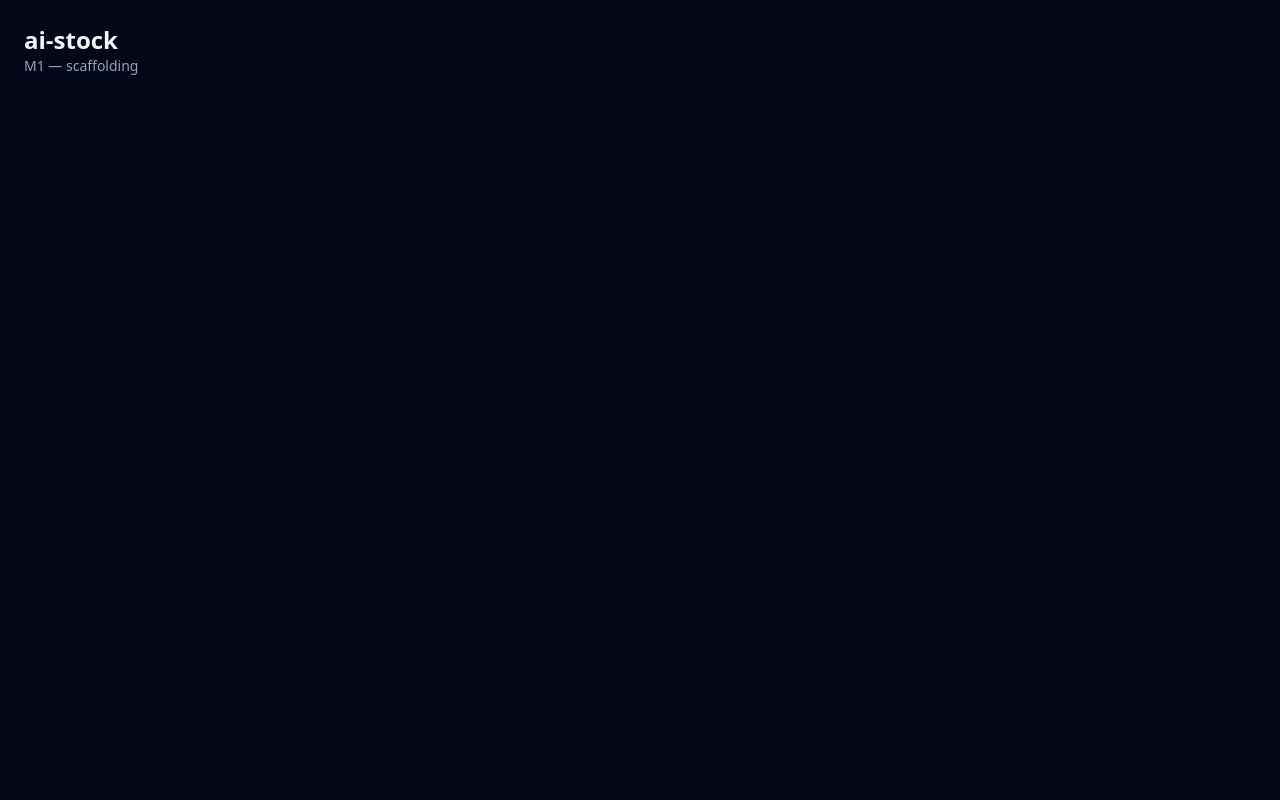
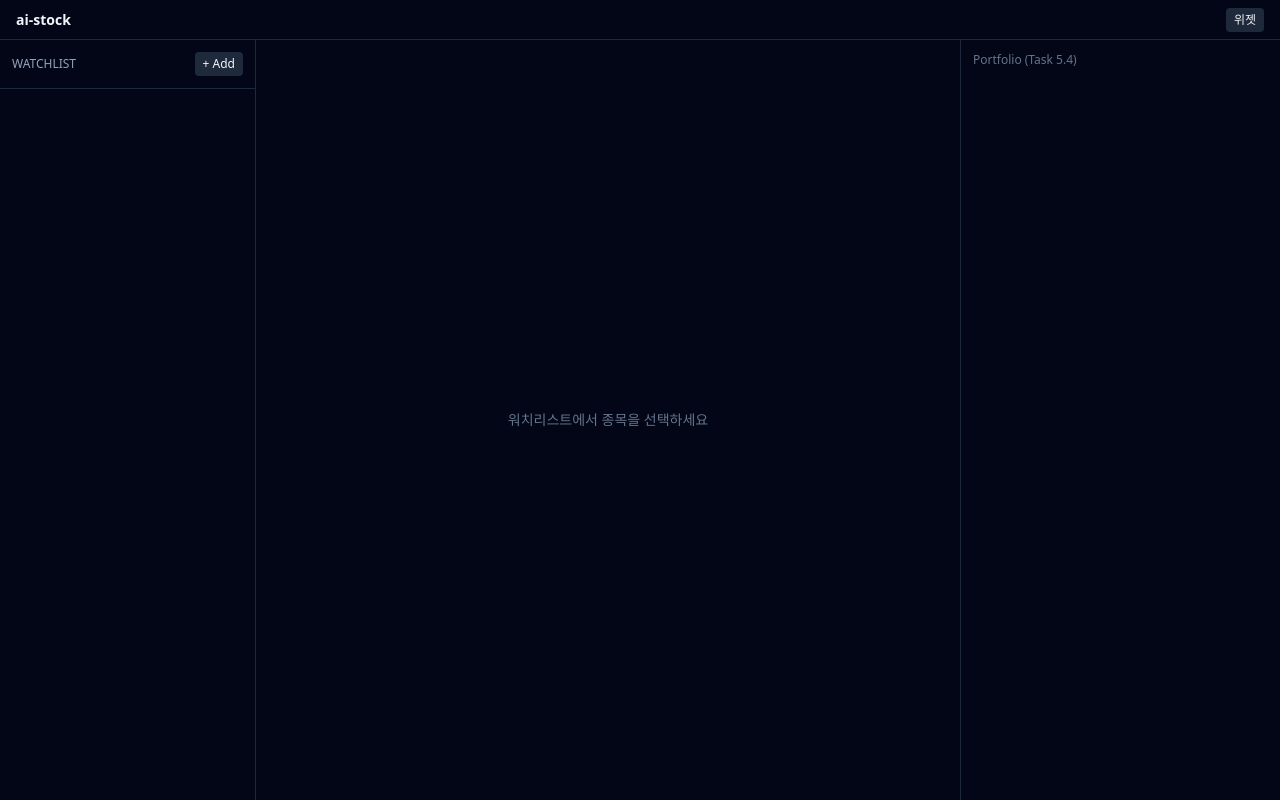
Before and after one commit to WillowRyu/ai-stock, a React (Vite) app: page / in a window 1280 px wide. Built offline with nearby package versions, Linux system fonts and the light colour scheme.

Commit message:
feat(web): main window with watchlist, detail pane, add-symbol dialog

```diff
--- a/src/App.tsx
+++ b/src/App.tsx
@@ -1,8 +1,41 @@
+import { useEffect, useState } from "react";
+import { invoke } from "@tauri-apps/api/core";
+import { Watchlist } from "./components/Watchlist";
+import { DetailPane } from "./components/DetailPane";
+import { AddSymbolDialog } from "./components/AddSymbolDialog";
+import { PortfolioPanel } from "./components/PortfolioPanel";
+import { useQuotesStore } from "./lib/state/quotesStore";
+import { onQuoteUpdate, ipc, type SymbolDto } from "./lib/ipc";
+import { usePortfolioStore } from "./lib/state/portfolioStore";
+
 export default function App() {
+  const [selected, setSelected] = useState<SymbolDto | null>(null);
+  const [adding, setAdding] = useState(false);
+  const apply = useQuotesStore((s) => s.apply);
+  const refreshPortfolio = usePortfolioStore((s) => s.refresh);
+
+  useEffect(() => {
+    ipc.quotesSnapshot().then(apply);
+    refreshPortfolio();
+    const unsub = onQuoteUpdate((updates) => {
+      apply(updates);
+      refreshPortfolio();
+    });
+    return () => { unsub.then((fn) => fn()); };
+  }, [apply, refreshPortfolio]);
+
   return (
-    <div className="p-6">
-      <h1 className="text-2xl font-semibold">ai-stock</h1>
-      <p className="text-sm text-slate-400">M1 — scaffolding</p>
+    <div className="h-screen flex flex-col">
+      <header className="h-10 border-b border-slate-800 px-4 flex items-center text-sm">
+        <span className="font-semibold">ai-stock</span>
+        <button onClick={() => invoke("widget_toggle")} className="ml-auto text-xs px-2 py-1 rounded bg-slate-800">위젯</button>
+      </header>
+      <div className="flex flex-1 min-h-0">
+        <Watchlist selected={selected} onSelect={setSelected} onAdd={() => setAdding(true)} />
+        <DetailPane symbol={selected} />
+        <PortfolioPanel />
+      </div>
+      {adding && <AddSymbolDialog onClose={() => setAdding(false)} />}
     </div>
   );
 }
--- /dev/null
+++ b/src/components/AddSymbolDialog.tsx
@@ -0,0 +1,56 @@
+import { useState } from "react";
+import { useWatchlistStore } from "../lib/state/watchlistStore";
+import type { AssetKind, SymbolDto } from "../lib/ipc";
+
+export function AddSymbolDialog({ onClose }: { onClose(): void }) {
+  const add = useWatchlistStore((s) => s.add);
+  const [kind, setKind] = useState<AssetKind>("crypto");
+  const [ticker, setTicker] = useState("BTC");
+  const [quote, setQuote] = useState("USD");
+  const [error, setError] = useState<string | null>(null);
+
+  async function submit(e: React.FormEvent) {
+    e.preventDefault();
+    setError(null);
+    const symbol: SymbolDto = {
+      kind,
+      ticker: ticker.toUpperCase(),
+      quote_currency: kind === "crypto" ? quote.toUpperCase() : null,
+    };
+    try { await add(symbol); onClose(); } catch (err) { setError(String(err)); }
+  }
+
+  return (
+    <div className="fixed inset-0 bg-black/50 flex items-center justify-center" onClick={onClose}>
+      <form onClick={(e) => e.stopPropagation()} onSubmit={submit}
+            className="bg-slate-900 border border-slate-700 rounded-lg p-5 w-80 space-y-3">
+        <h3 className="text-lg font-semibold">종목 추가</h3>
+        <label className="block text-xs">자산 유형
+          <select value={kind} onChange={(e) => setKind(e.target.value as AssetKind)}
+                  className="mt-1 w-full bg-slate-800 rounded p-1.5">
+            <option value="crypto">Crypto</option>
+            <option value="us">US Equity</option>
+            <option value="kr">KR Equity (M2)</option>
+            <option value="fx">Forex</option>
+            <option value="com">Commodity</option>
+          </select>
+        </label>
+        <label className="block text-xs">티커
+          <input value={ticker} onChange={(e) => setTicker(e.target.value)}
+                 className="mt-1 w-full bg-slate-800 rounded p-1.5" />
+        </label>
+        {kind === "crypto" && (
+          <label className="block text-xs">호가 통화
+            <input value={quote} onChange={(e) => setQuote(e.target.value)}
+                   className="mt-1 w-full bg-slate-800 rounded p-1.5" />
+          </label>
+        )}
+        {error && <div className="text-rose-400 text-xs">{error}</div>}
+        <div className="flex gap-2 justify-end">
+          <button type="button" onClick={onClose} className="px-3 py-1 text-sm rounded bg-slate-800">취소</button>
+          <button type="submit" className="px-3 py-1 text-sm rounded bg-emerald-600">추가</button>
+        </div>
+      </form>
+    </div>
+  );
+}
--- /dev/null
+++ b/src/components/DetailPane.tsx
@@ -0,0 +1,27 @@
+import { useQuotesStore, quoteKey } from "../lib/state/quotesStore";
+import type { SymbolDto } from "../lib/ipc";
+
+export function DetailPane({ symbol }: { symbol: SymbolDto | null }) {
+  const quotes = useQuotesStore((s) => s.bySymbol);
+  if (!symbol) {
+    return <div className="flex-1 flex items-center justify-center text-slate-500 text-sm">워치리스트에서 종목을 선택하세요</div>;
+  }
+  const q = quotes[quoteKey(symbol)];
+  const changePct = q?.change_24h ? Number(q.change_24h) * 100 : null;
+  return (
+    <main className="flex-1 p-6">
+      <div className="text-xs uppercase text-slate-500">{symbol.kind}</div>
+      <h2 className="text-2xl font-semibold">{symbol.ticker}{symbol.quote_currency ? `/${symbol.quote_currency}` : ""}</h2>
+      <div className="mt-4 flex items-baseline gap-3">
+        <div className="text-4xl tabular-nums">{q?.price ?? "—"}</div>
+        <div className="text-slate-400">{q?.currency ?? ""}</div>
+        {changePct !== null && (
+          <div className={changePct >= 0 ? "text-emerald-400" : "text-rose-400"}>
+            {changePct >= 0 ? "+" : ""}{changePct.toFixed(2)}%
+          </div>
+        )}
+      </div>
+      <p className="mt-2 text-xs text-slate-500">Last observed: {q?.observed_at ?? "—"}</p>
+    </main>
+  );
+}
--- /dev/null
+++ b/src/components/PortfolioPanel.tsx
@@ -0,0 +1,4 @@
+// Temporary stub — full implementation lands in Task 5.4.
+export function PortfolioPanel() {
+  return <aside className="w-80 border-l border-slate-800 p-3 text-xs text-slate-500">Portfolio (Task 5.4)</aside>;
+}
--- /dev/null
+++ b/src/components/Watchlist.tsx
@@ -0,0 +1,53 @@
+import { useEffect } from "react";
+import clsx from "clsx";
+import { useWatchlistStore } from "../lib/state/watchlistStore";
+import { useQuotesStore, quoteKey } from "../lib/state/quotesStore";
+import type { SymbolDto } from "../lib/ipc";
+
+interface Props {
+  selected: SymbolDto | null;
+  onSelect(s: SymbolDto): void;
+  onAdd(): void;
+}
+
+export function Watchlist({ selected, onSelect, onAdd }: Props) {
+  const { symbols, load, remove } = useWatchlistStore();
+  const quotes = useQuotesStore((s) => s.bySymbol);
+
+  useEffect(() => { load(); }, [load]);
+
+  return (
+    <aside className="w-64 border-r border-slate-800 flex flex-col">
+      <div className="p-3 flex justify-between items-center border-b border-slate-800">
+        <span className="text-xs uppercase text-slate-400">Watchlist</span>
+        <button onClick={onAdd} className="text-xs px-2 py-1 rounded bg-slate-800 hover:bg-slate-700">+ Add</button>
+      </div>
+      <ul className="flex-1 overflow-y-auto">
+        {symbols.map((s) => {
+          const q = quotes[quoteKey(s)];
+          const isSelected = selected && s.kind === selected.kind && s.ticker === selected.ticker;
+          const changePct = q?.change_24h ? Number(q.change_24h) * 100 : null;
+          return (
+            <li key={quoteKey(s)}
+                onClick={() => onSelect(s)}
+                className={clsx("px-3 py-2 cursor-pointer flex justify-between items-center", isSelected && "bg-slate-800")}>
+              <div>
+                <div className="text-sm">{s.ticker}</div>
+                <div className="text-[10px] text-slate-500 uppercase">{s.kind}</div>
+              </div>
+              <div className="text-right">
+                <div className="text-sm tabular-nums">{q?.price ?? "—"}</div>
+                <div className={clsx("text-[10px] tabular-nums",
+                  changePct === null ? "text-slate-500" : changePct >= 0 ? "text-emerald-400" : "text-rose-400")}>
+                  {changePct === null ? "" : `${changePct >= 0 ? "+" : ""}${changePct.toFixed(2)}%`}
+                </div>
+              </div>
+              <button onClick={(e) => { e.stopPropagation(); remove(s); }}
+                className="ml-2 text-slate-600 hover:text-rose-400 text-xs">×</button>
+            </li>
+          );
+        })}
+      </ul>
+    </aside>
+  );
+}
```
